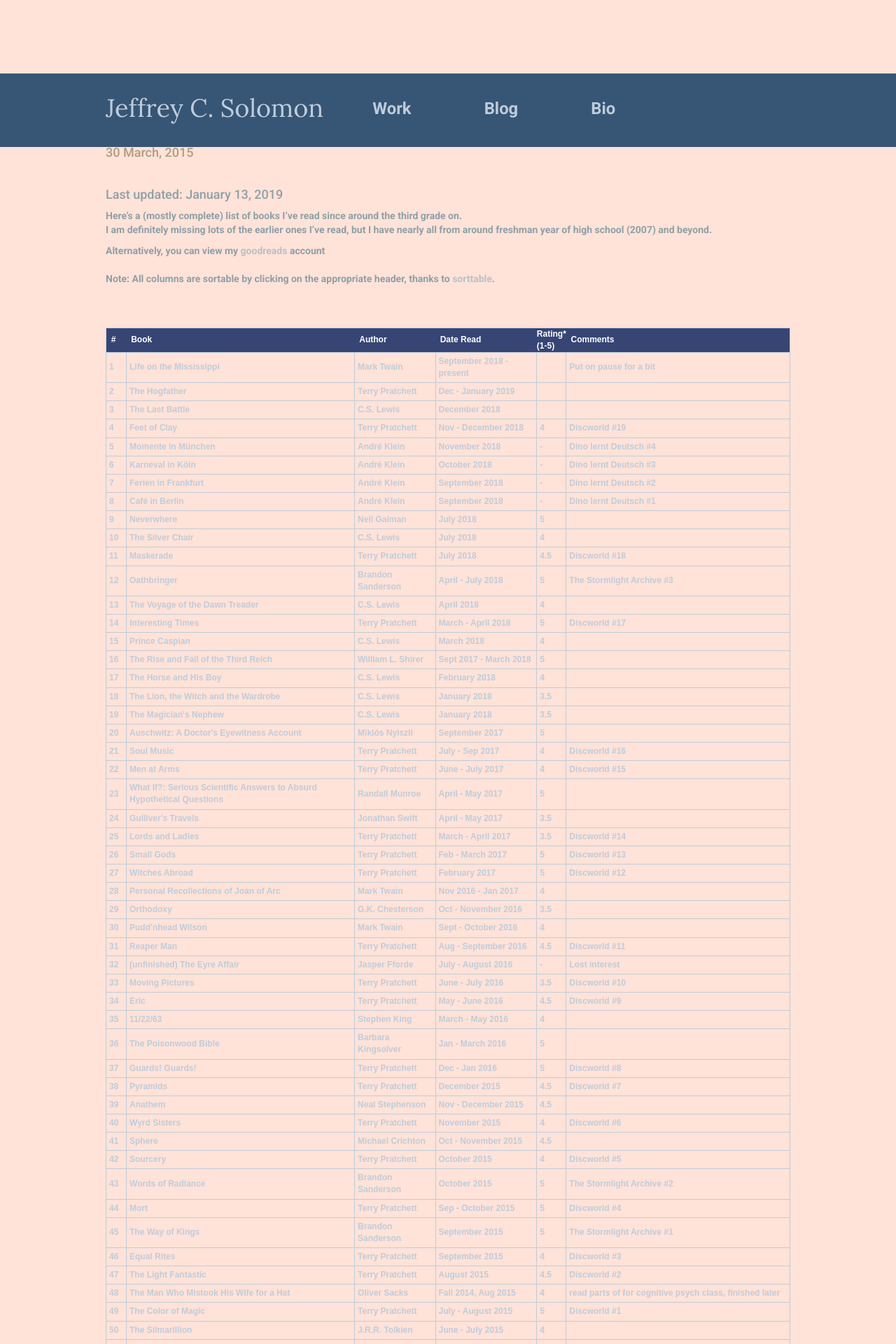
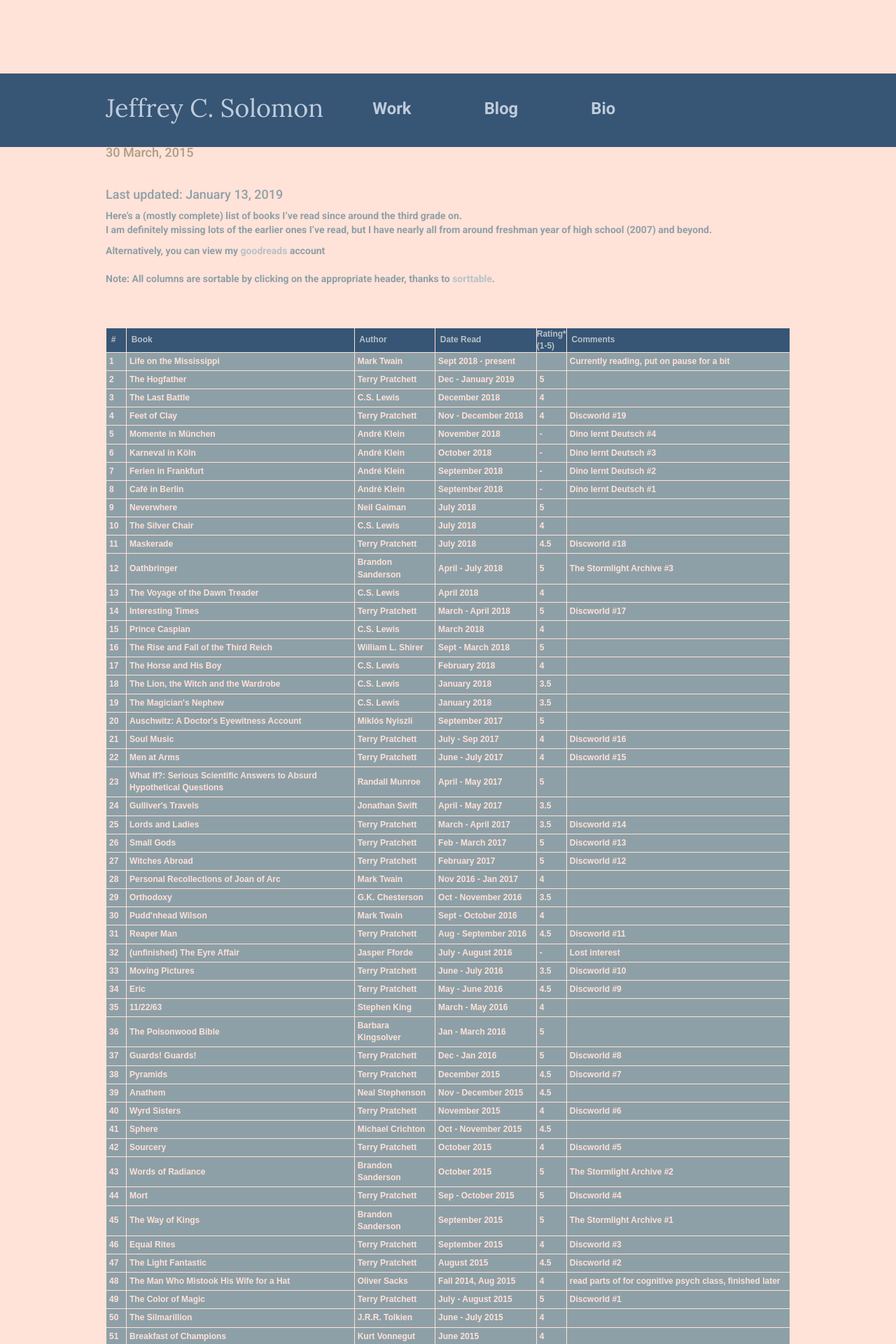
Before and after one commit to JeffSolo/jeffsolo.github.com, a Jekyll site: the page built from _posts/2015-03-30-books.md, in a window 1280 px wide. Shown: the top 1920 px of the page at 70% size. Built offline with Jekyll 4.4.1, drawn with Linux system fonts in a browser that asks for light colours; nearby versions of some CDN libraries.

Commit message:
updated books table color scheme

```diff
--- a/_includes/books.html
+++ b/_includes/books.html
@@ -1,27 +1,37 @@
 <style type="text/css">
   table.tableizer-table {
-	border: 1px solid #BFCCDB; font-family: Arial, Helvetica, sans-serif;
+  border: 1px solid var(--main-bg-color);
+  font-family: Arial, Helvetica, sans-serif;
   font-size: 12px;
 }
+
 .tableizer-table td {
   padding: 4px;
   margin: 3px;
-	border: 1px solid #BFCCDB;
-	color: #BFCCDB;
+  border: 1px solid var(--main-bg-color);
+  color: var(--main-bg-color);
 }
+
 .tableizer-table th {
-	background-color: #374575;
-	color: #FFF;
+  background-color: var(--header-bg-color);
+  border: 1px solid var(--main-bg-color);
+  color: var(--main-link-color);
   font-weight: bold;
 }
+
+tr{
+  background-color: var(--main-text-color);
+}
+
+
 .fingerpointer{
   cursor: pointer;
 }
 </style><table class="tableizer-table sortable">
 <tr class="tableizer-firstrow fingerpointer"><th>&nbsp;&nbsp;#</th><th>&nbsp;&nbsp;Book</th><th>&nbsp;&nbsp;Author</th><th>&nbsp;&nbsp;Date Read</th><th>Rating*<br>(1-5)</th><th>&nbsp;&nbsp;Comments</th></tr>
-<tr><td>Life on the Mississippi</td><td>Mark Twain</td><td sorttable_customkey="-53">September 2018 - present</td><td></td><td>Put on pause for a bit</td></tr>
-<tr><td>The Hogfather</td><td>Terry Pratchett</td><td sorttable_customkey="-52">Dec - January 2019</td><td></td><td></td></tr>
-<tr><td>The Last Battle</td><td>C.S. Lewis</td><td sorttable_customkey="-51">December 2018</td><td></td><td></td></tr>
+<tr><td>Life on the Mississippi</td><td>Mark Twain</td><td sorttable_customkey="-53">Sept 2018 - present</td><td></td><td>Currently reading, put on pause for a bit</td></tr>
+<tr><td>The Hogfather</td><td>Terry Pratchett</td><td sorttable_customkey="-52">Dec - January 2019</td><td>5</td><td></td></tr>
+<tr><td>The Last Battle</td><td>C.S. Lewis</td><td sorttable_customkey="-51">December 2018</td><td>4</td><td></td></tr>
 <tr><td>Feet of Clay</td><td>Terry Pratchett</td><td sorttable_customkey="-50">Nov - December 2018</td><td>4</td><td>Discworld #19</td></tr>
 <tr><td>Momente in München</td><td>André Klein</td><td sorttable_customkey="-49">November 2018</td><td>-</td><td>Dino lernt Deutsch #4</td></tr>
 <tr><td>Karneval in Köln</td><td>André Klein</td><td sorttable_customkey="-48">October 2018</td><td>-</td><td>Dino lernt Deutsch #3</td></tr>
@@ -34,7 +44,7 @@
 <tr><td>The Voyage of the Dawn Treader</td><td>C.S. Lewis</td><td sorttable_customkey="-41">April 2018</td><td>4</td><td></td></tr>
 <tr><td>Interesting Times</td><td>Terry Pratchett</td><td sorttable_customkey="-40">March - April 2018</td><td>5</td><td>Discworld #17</td></tr>
 <tr><td>Prince Caspian</td><td>C.S. Lewis</td><td sorttable_customkey="-39">March 2018</td><td>4</td><td></td></tr>
-<tr><td>The Rise and Fall of the Third Reich</td><td>William L. Shirer</td><td sorttable_customkey="-38">Sept 2017 - March 2018</td><td>5</td><td></td></tr>
+<tr><td>The Rise and Fall of the Third Reich</td><td>William L. Shirer</td><td sorttable_customkey="-38">Sept - March 2018</td><td>5</td><td></td></tr>
 <tr><td>The Horse and His Boy</td><td>C.S. Lewis</td><td sorttable_customkey="-37">February 2018</td><td>4</td><td></td></tr>
 <tr><td>The Lion, the Witch and the Wardrobe</td><td>C.S. Lewis</td><td sorttable_customkey="-36">January 2018</td><td>3.5</td><td></td></tr>
 <tr><td>The Magician's Nephew</td><td>C.S. Lewis</td><td sorttable_customkey="-35">January 2018</td><td>3.5</td><td></td></tr>
@@ -126,9 +136,9 @@
 <tr><td> (unfinished) The Hiding Place</td><td>Corrie ten Boom</td><td sorttable_customkey="43">Spring 2010</td><td>-</td><td>read for junior U.S. history class</td></tr>
 
 <tr><td>Shane</td><td>Jack Schaefer</td><td sorttable_customkey="43.5">Spring 2009</td><td>3.5!</td><td>read for sophomore english class</td></tr>
-<tr><td>Julius Caesar</td><td>William Shakespeare</td>			<td sorttable_customkey="44">Spring 2009</td><td>4.5</td><td>read for sophomore english class</td></tr>
-<tr><td>Cry, the Beloved Country</td><td>Alan Paton</td>		<td sorttable_customkey="45">Spring 2009</td><td>3.75</td><td>read for sophomore english class</td></tr>
-<tr><td>The Red Badge of Courage</td><td>Stephen Crane</td>	<td sorttable_customkey="46">Winter 2009</td><td>3   </td><td>read for sophomore english class</td></tr>
+<tr><td>Julius Caesar</td><td>William Shakespeare</td>          <td sorttable_customkey="44">Spring 2009</td><td>4.5</td><td>read for sophomore english class</td></tr>
+<tr><td>Cry, the Beloved Country</td><td>Alan Paton</td>        <td sorttable_customkey="45">Spring 2009</td><td>3.75</td><td>read for sophomore english class</td></tr>
+<tr><td>The Red Badge of Courage</td><td>Stephen Crane</td> <td sorttable_customkey="46">Winter 2009</td><td>3   </td><td>read for sophomore english class</td></tr>
 
 <tr><td>The Ballad of the Sad Café</td><td>Carson McCullers</td><td sorttable_customkey="47">Winter 2008</td><td>2.5 </td><td>read for sophomore english class</td></tr>
 <tr><td>Their Eyes Were Watching God</td><td>Zora Neale Hurston</td><td sorttable_customkey="48">Winter 2008-2009</td><td>3</td><td>read for sophomore english class</td></tr>
```
Also changed, not shown: blog/index.html (line endings or trailing spaces), 2 other files. Lines whose indentation alone changed are shown as unchanged.
